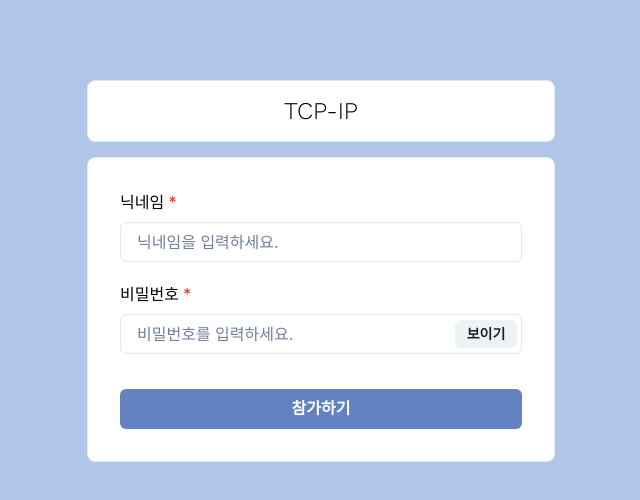
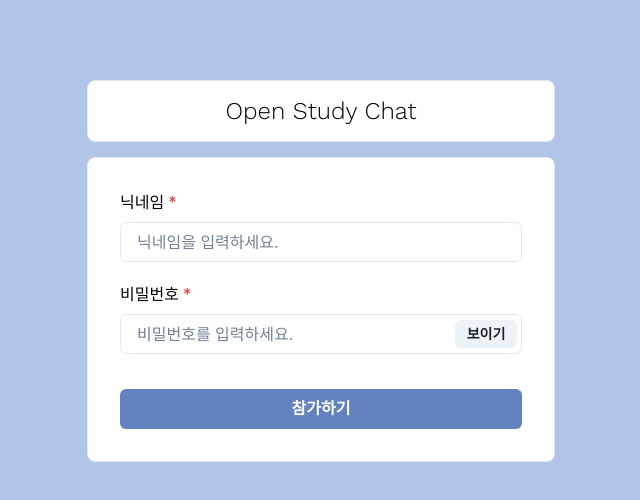
Before and after one commit to kyj91032/mern_socket_io, a React (Create React App) app in the folder frontend/: page / in a window 1280 px wide. Shown: the top 500 px of the page, without its empty margins (319-959 px from the left). Built offline with nearby package versions, Linux system fonts and the light colour scheme.

Commit message:
fix(user): 프로필 사진 불러오기 오류 수정

```diff
--- a/frontend/src/components/SingleChat.js
+++ b/frontend/src/components/SingleChat.js
@@ -236,7 +236,7 @@ const SingleChat = ({ fetchAgain, setFetchAgain }) => {
             ) : (
                 <Box display="flex" alignItems="center" justifyContent="center" h="100%">
                 <Text fontSize="3xl" pb={3} fontFamily="Work sans">
-                    Click on a user to start chatting
+                    시작할 채팅을 왼쪽에서 선택하세요
                 </Text>
                 </Box>
             )}
--- a/frontend/src/components/miscellaneous/ProfileModal.js
+++ b/frontend/src/components/miscellaneous/ProfileModal.js
@@ -1,6 +1,6 @@
 import { ViewIcon } from '@chakra-ui/icons';
 import { Button, IconButton, Image, Modal, ModalBody, ModalCloseButton, ModalContent, ModalFooter, ModalHeader, ModalOverlay, Text, useDisclosure } from '@chakra-ui/react';
-import React from 'react'
+import React, { useEffect } from 'react'
 
 const ProfileModal = ({user, children}) => {
 
--- a/frontend/src/components/miscellaneous/SideDrawer.js
+++ b/frontend/src/components/miscellaneous/SideDrawer.js
@@ -1,5 +1,5 @@
 import { Box, Button, Text, Tooltip, Menu, MenuButton, MenuList, MenuItem, Avatar, Drawer, useDisclosure, DrawerOverlay, DrawerContent, DrawerHeader, DrawerBody, Input, useToast, Spinner } from '@chakra-ui/react';
-import React, { useState } from 'react'
+import React, { useEffect, useState } from 'react'
 import { FontAwesomeIcon } from '@fortawesome/react-fontawesome';
 import { faSearch } from '@fortawesome/free-solid-svg-icons'; // 필요한 아이콘을 추가합니다.
 import { BellIcon, ChevronDownIcon } from '@chakra-ui/icons'
@@ -124,7 +124,7 @@ const SideDrawer = () => {
             </Tooltip>
 
             <Text fontSize='2xl' fontFamily='Work sans'>
-                TCP-IP
+                Open Study Chat
             </Text>
 
             <div>
@@ -136,7 +136,7 @@ const SideDrawer = () => {
                     <MenuList
                         pl={2}
                     >
-                        {!notification.length && "No new messages"}
+                        {!notification.length && "새로운 메세지가 없습니다"}
                         {notification.map((n) => (
                             <MenuItem key={n._id} onClick={()=> {
                                 setSelectedChat(n.chat);
--- a/frontend/src/pages/Homepage.js
+++ b/frontend/src/pages/Homepage.js
@@ -26,7 +26,7 @@ const Homepage = () => {
         borderRadius="lg"
         borderWidth="1px"
       >
-        <Text fontSize='2xl' fontFamily='Work sans' align='center'>TCP-IP</Text>
+        <Text fontSize='2xl' fontFamily='Work sans' align='center'>Open Study Chat</Text>
       </Box>
       <Box bg='white' w='100%' p='8' borderRadius='lg' borderWidth='1px'>
 
```
Also changed, not shown: 1 other file (tests, documents, lock files or other folders).
